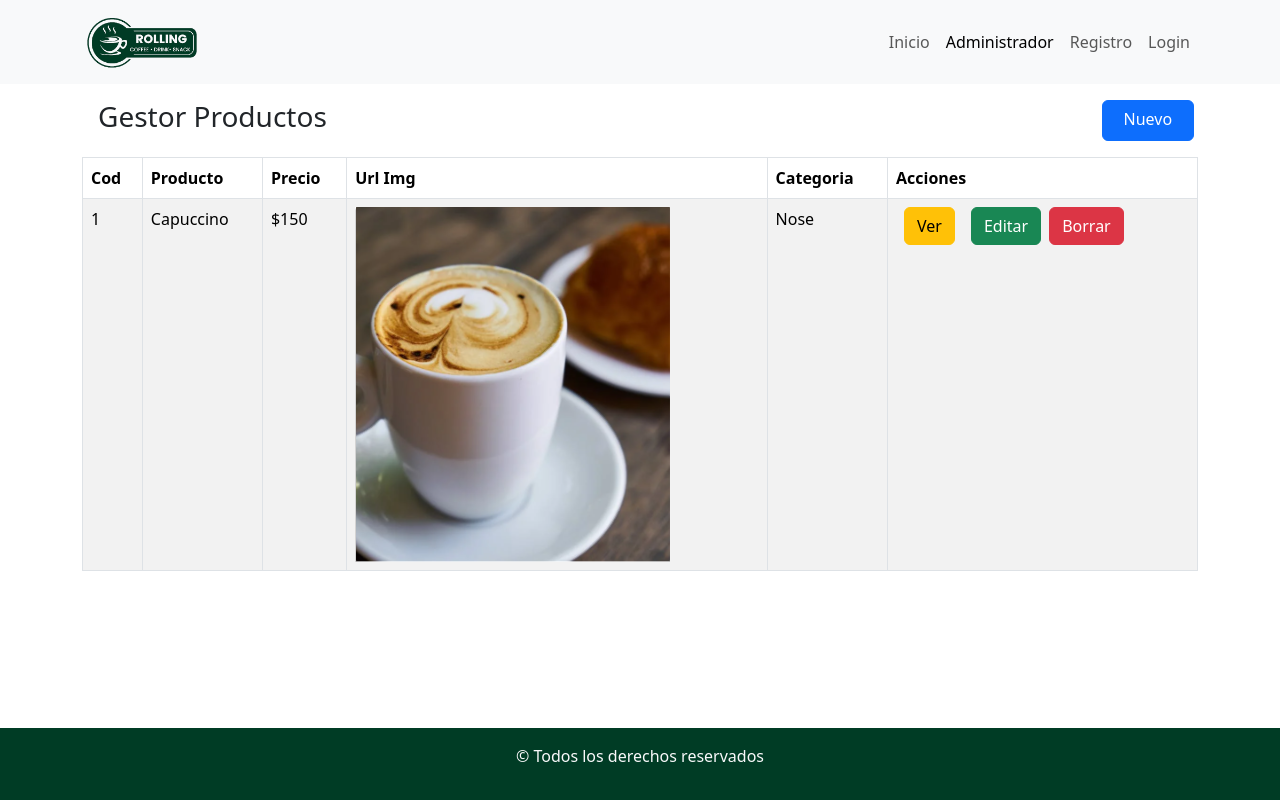
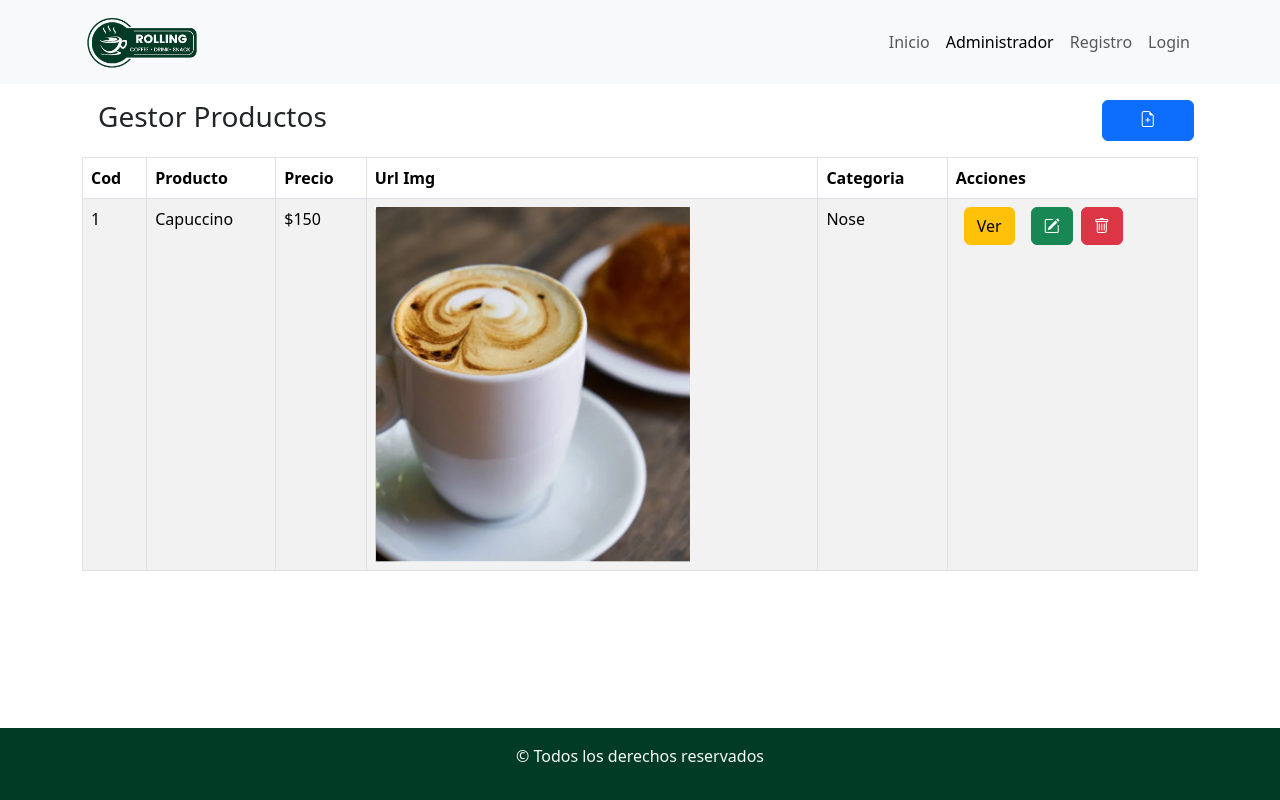
Before and after one commit to RUIZROCK/RollingCoffee, a React (Vite) app: page /Administracion in a window 1280 px wide. Built offline with nearby package versions, Linux system fonts and the light colour scheme.

Commit message:
se agregaron iconos en los botones de Administracion

```diff
--- a/package.json
+++ b/package.json
@@ -11,6 +11,7 @@
   },
   "dependencies": {
     "bootstrap": "^5.3.2",
+    "bootstrap-icons": "^1.11.3",
     "react": "^18.2.0",
     "react-bootstrap": "^2.10.0",
     "react-dom": "^18.2.0",
--- a/src/App.jsx
+++ b/src/App.jsx
@@ -1,4 +1,5 @@
 import 'bootstrap/dist/css/bootstrap.min.css'
+import 'bootstrap-icons/font/bootstrap-icons.min.css'
 import './App.css'
 import Footer from './components/common/Footer'
 import Menu from './components/common/Menu'
--- a/src/components/pages/Administracion.jsx
+++ b/src/components/pages/Administracion.jsx
@@ -12,7 +12,7 @@ const Administracion = () => {
           end
           to="/NuevoProducto"
         >
-          Nuevo
+          <i className="bi bi-file-earmark-plus"></i>
         </NavLink>
       </div>
       <div className="table-responsive">
@@ -46,8 +46,8 @@ const Administracion = () => {
                 >
                   Ver
                 </NavLink>
-                <button className="btn btn-success mx-2">Editar</button>
-                <button className="btn btn-danger">Borrar</button>
+                <button className="btn btn-success mx-2"><i className="bi bi-pencil-square"></i></button>
+                <button className="btn btn-danger"><i className="bi bi-trash"></i></button>
               </td>
             </tr>
           </tbody>
```
Also changed, not shown: 1 other file (tests, documents, lock files or other folders).
